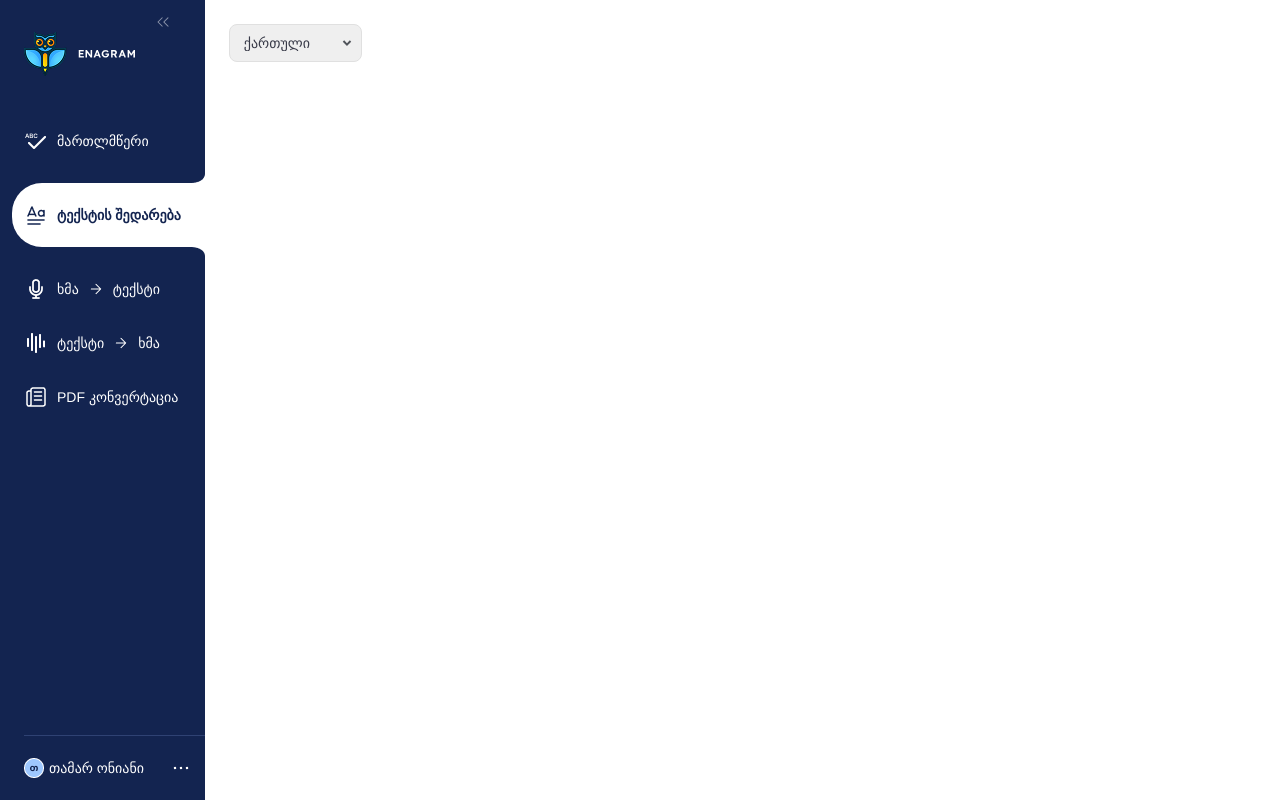
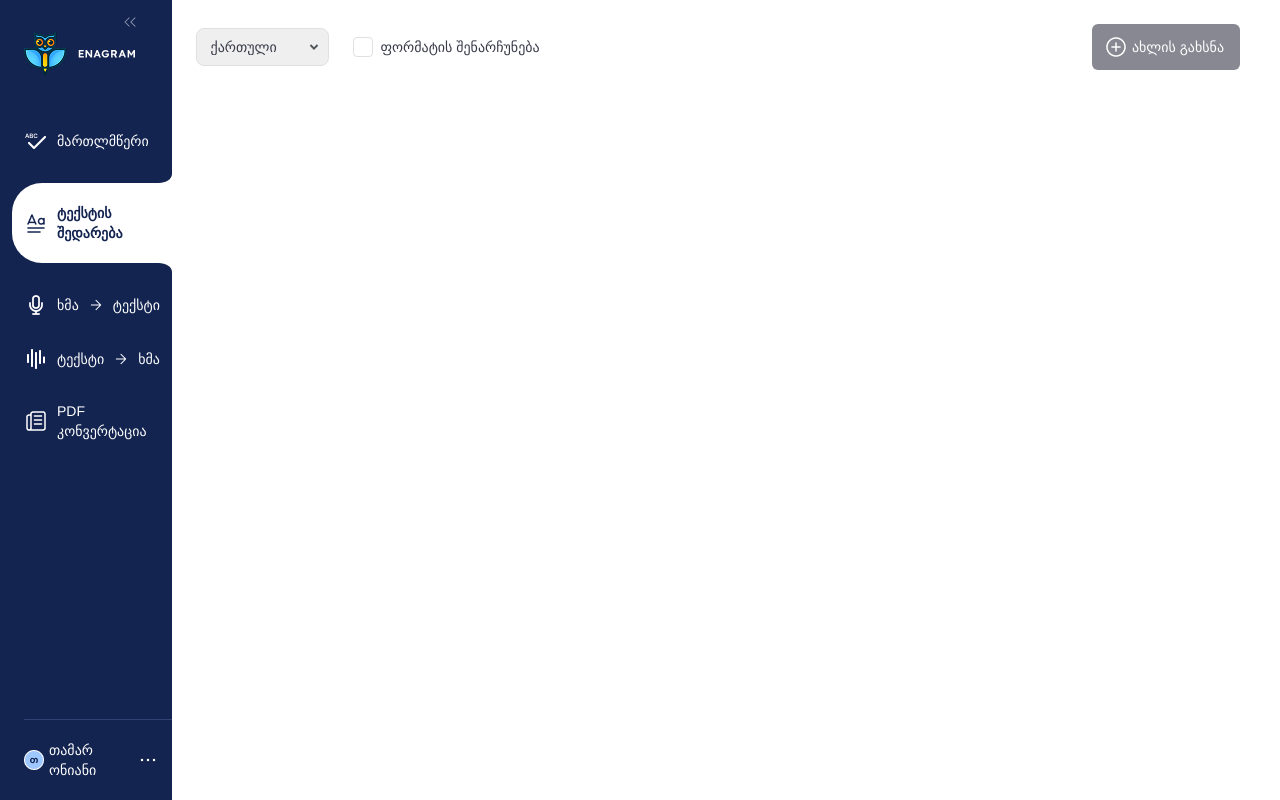
Before and after one commit to vakkko/Enagram-challenge, a React (Vite) app: page / in a window 1280 px wide. Built offline with nearby package versions, Linux system fonts and the light colour scheme.

Commit message:
feat: add TopBar component.

```diff
--- a/src/app.styled.ts
+++ b/src/app.styled.ts
@@ -1,6 +1,9 @@
 import styled from "styled-components";
 
 export const ContentArea = styled.div`
+  width: 100%;
+  display: flex;
+  flex-direction: column;
   margin-top: 2.4rem;
   margin-right: 4rem;
 `;
--- /dev/null
+++ b/src/components/TopBar/Button/Button.tsx
@@ -0,0 +1,10 @@
+import { GrayBtn } from "./button.styled";
+
+export default function Button({ icon }: { icon?: boolean | undefined }) {
+  return (
+    <GrayBtn $icon={icon}>
+      {icon && <img src="./images/add.png" alt="add" />}
+      ახლის გახსნა
+    </GrayBtn>
+  );
+}
--- /dev/null
+++ b/src/components/TopBar/Button/button.styled.ts
@@ -0,0 +1,18 @@
+import styled from "styled-components";
+
+export const GrayBtn = styled.button<{ $icon: boolean | undefined }>`
+  color: var(--white);
+  background-color: #383a4899;
+  font-size: 1.4rem;
+  line-height: 28px;
+  border-radius: 6px;
+
+  ${(props) =>
+    props.$icon &&
+    `
+  display: flex;
+  align-items: center;
+  gap:0.4rem;
+  padding: 0.9rem 1.6rem 0.9rem 1.2rem;
+  `}
+`;
--- /dev/null
+++ b/src/components/TopBar/OptionsToggle/OptionsToggle.tsx
@@ -0,0 +1,10 @@
+import { OptToggle } from "./optionsToggle.styled";
+
+export default function OptionsToggle() {
+  return (
+    <OptToggle>
+      <input type="checkbox" />
+      <label htmlFor="format">ფორმატის შენარჩუნება</label>
+    </OptToggle>
+  );
+}
--- /dev/null
+++ b/src/components/TopBar/OptionsToggle/optionsToggle.styled.ts
@@ -0,0 +1,17 @@
+import styled from "styled-components";
+
+export const OptToggle = styled.div`
+  display: flex;
+  align-items: center;
+  gap: 0.8rem;
+  font-size: 14px;
+  line-height: 22px;
+  color: var(--darkGray);
+  & > input[type="checkbox"] {
+    appearance: none;
+    width: 20px;
+    height: 20px;
+    border-radius: 4px;
+    border: 1px solid #e0e0e0;
+  }
+`;
--- a/src/components/TopBar/TopBar.tsx
+++ b/src/components/TopBar/TopBar.tsx
@@ -1,9 +1,16 @@
+import Button from "./Button/Button";
 import LanguageSelector from "./LanguageSelector/LanguageSelector";
+import OptionsToggle from "./OptionsToggle/OptionsToggle";
+import { LeftBarBox, TopBarCont } from "./topBar.styled";
 
 export default function TopBar() {
   return (
-    <div>
-      <LanguageSelector />
-    </div>
+    <TopBarCont>
+      <LeftBarBox>
+        <LanguageSelector />
+        <OptionsToggle />
+      </LeftBarBox>
+      <Button icon />
+    </TopBarCont>
   );
 }
--- a/src/components/TopBar/topBar.styled.ts
+++ b/src/components/TopBar/topBar.styled.ts
@@ -0,0 +1,13 @@
+import styled from "styled-components";
+
+export const TopBarCont = styled.div`
+  display: flex;
+  align-items: center;
+  justify-content: space-between;
+`;
+
+export const LeftBarBox = styled.div`
+  display: flex;
+  align-items: center;
+  gap: 2.4rem;
+`;
--- a/src/styles/globalStyles.ts
+++ b/src/styles/globalStyles.ts
@@ -30,6 +30,12 @@ body{
 
 }
 
+button{
+    font-family: "Helvetica Neue", Helvetica, Arial, sans-serif;
+    background-color: transparent;
+    border: none;
+}
+
 `;
 
 export default GlobalStyle;
```
Also changed, not shown: public/images/add.png (added).
